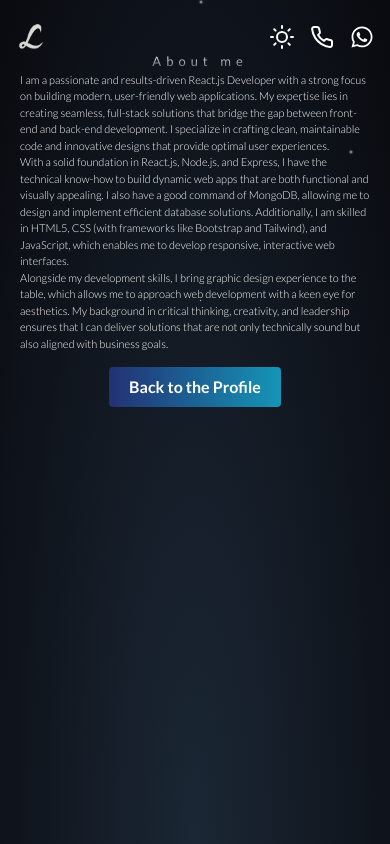
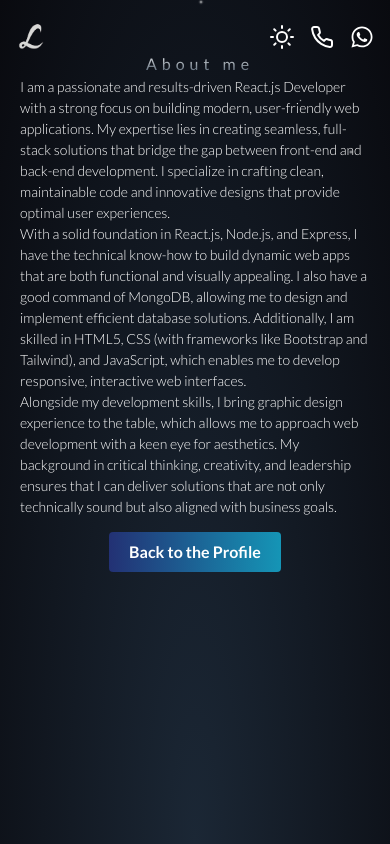
Before and after one commit to Luqmanoffical/LuqmanKhan, a website: page about.html in a window 390 px wide. Shown: the top 844 px of the page. Drawn offline with nearby package versions, Linux system fonts and the light colour scheme.

Commit message:
about crete

```diff
--- a/about.css
+++ b/about.css
@@ -222,12 +222,12 @@ html {
     width: 30px;
   }
   #title h2 {
-    font-size: 13px; /* Smaller font size for mobile */
+    font-size: 16px; /* Smaller font size for mobile */
     letter-spacing: 5px; /* Reduced letter-spacing */
   }
 
   #title p {
-    font-size: 11px; /* Smaller font size for mobile */
+    font-size: 14px; /* Smaller font size for mobile */
     padding: 0 20px; /* Reduced padding on mobile screens */
   }
 
```
